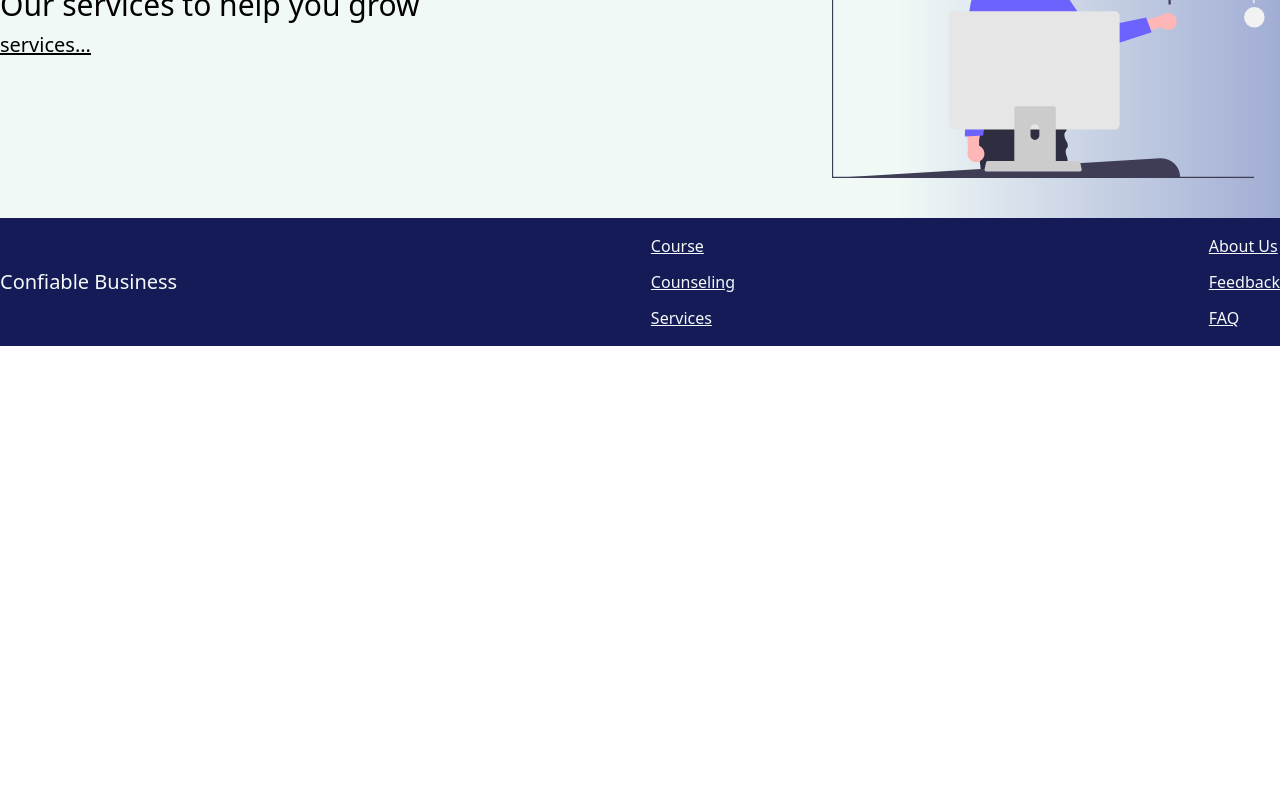
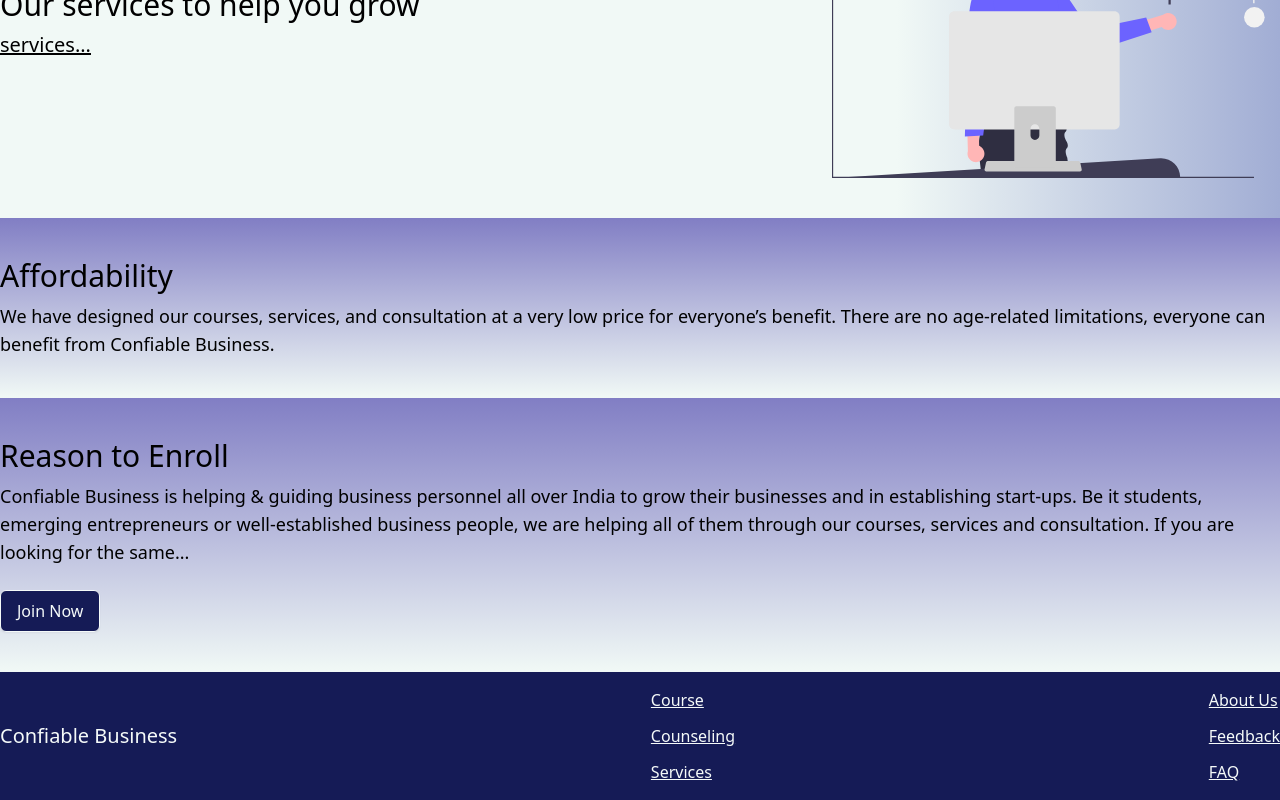
Before and after one commit to abdullah-xyz/confiable, a Nuxt app: page / in a window 1280 px wide. Shown: the part 1833-2633 px from the top of the page. Before the commit the page ends 2179 px from the top, so only its background shows below. Built offline with nearby package versions, Linux system fonts and the light colour scheme; no server answers.

Commit message:
added more info in index

```diff
--- a/pages/index.vue
+++ b/pages/index.vue
@@ -66,5 +66,29 @@
                 <img src="/img/service.svg" alt="" class="max-w-md">
             </div>
         </div>
+        <!-- Affordability text-[#e8e7ed] -->
+        <div class="bg-gradient-to-b from-light-accent to-light-background">
+            <div class="max-w-7xl mx-auto py-10">
+                <h2 class="text-3xl font-medium mb-2">Affordability</h2>
+                <p class="text-lg">We have designed our courses, services, and consultation at a very low price for
+                    everyone’s
+                    benefit. There
+                    are no age-related limitations, everyone can benefit from Confiable Business.</p>
+            </div>
+        </div>
+        <!-- Affordability text-[#e8e7ed] -->
+        <div class="bg-gradient-to-b from-light-accent to-light-background">
+            <div class="max-w-7xl mx-auto py-10">
+                <h2 class="text-3xl font-medium mb-2">Reason to Enroll</h2>
+                <p class="text-lg">Confiable Business is helping & guiding business personnel all over India to grow their
+                    businesses and in establishing start-ups. Be it students, emerging entrepreneurs or well-established
+                    business people, we are helping all of them through our courses, services and consultation. If you are
+                    looking for the same...</p>
+                <NuxtLink to="#"
+                    class="transition duration-300 hover:scale-110 whitespace-nowrap inline-flex justify-center items-center mt-6 px-4 py-2 border border-transparent rounded-md shadow-sm text-base font-medium text-light-primaryText bg-light-primary hover:bg-indigo-700">
+                    Join Now
+                </NuxtLink>
+            </div>
+        </div>
     </div>
 </template>
```
